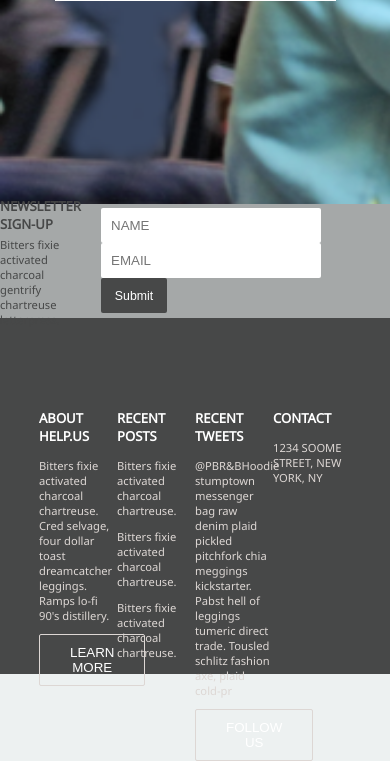
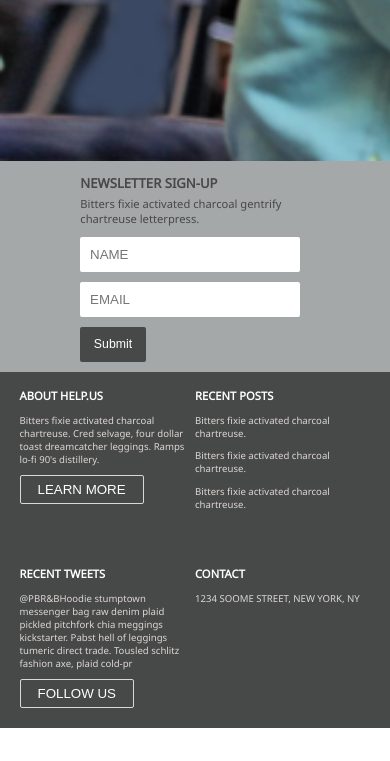
Before and after one commit to Laura-deVere/charitypage, a PHP site: page /index.html in a window 390 px wide. Shown: the part 4367-5128 px from the top of the page. After the commit the page ends 5095 px from the top, so only its background shows below. Run offline with PHP 8.4, Linux system fonts and the light colour scheme; style sheets or scripts are compiled from the project's sources; some libraries are stand-ins or nearby versions; some web fonts are replaced.

Commit message:
adding newsletter responsiveness

```diff
--- a/css/main/mobile.css
+++ b/css/main/mobile.css
@@ -32,7 +32,8 @@
     width: 124px; }
 
   .land-sec-info p {
-    width: 72%; }
+    width: 72%;
+    font-size: 0.9em; }
 
   .land-footer {
     display: flex;
@@ -106,6 +107,9 @@
     margin-bottom: 30px;
     font-size: 0.7em; }
 
+  .event-container {
+    height: 100%; }
+
   .event-list-container {
     flex-direction: column; }
 
@@ -148,6 +152,29 @@
 
   .volunteer-info {
     width: 261px;
-    height: 208px; } }
+    height: 208px; }
+
+  .newsletter {
+    height: 100%; }
+
+  .news-form {
+    flex-direction: column; }
+    .news-form div {
+      width: 71%;
+      margin-right: 0px; }
+    .news-form form {
+      display: flex;
+      flex-direction: column; }
+    .news-form form input, .news-form button {
+      margin-bottom: 10px; }
+
+  footer {
+    flex-wrap: wrap;
+    font-size: 0.6em; }
+    footer div {
+      width: 45%;
+      height: 169px; }
+    footer button {
+      padding: 6px 17px; } }
 
 /*# sourceMappingURL=mobile.css.map */
--- a/css/main/mobile.scss
+++ b/css/main/mobile.scss
@@ -34,6 +34,7 @@ $gray: #ddd7d4;
 	}
 	.land-sec-info p {
 		width: 72%;
+		font-size: 0.9em;
 	}
 	.land-footer {
 		display: flex;
@@ -160,4 +161,32 @@ $gray: #ddd7d4;
     width: 261px;
     height: 208px;
   }
+  .newsletter {
+  	height: 100%;
+  }
+  .news-form {
+  	flex-direction: column;
+  	div {
+    	width: 71%;
+    	margin-right: 0px;
+  	}
+  	form {
+      display: flex;
+    	flex-direction: column;
+  	}
+  	form input, button {
+  		margin-bottom: 10px;
+  	}
+  }
+  footer {
+  	flex-wrap: wrap;
+  	font-size: 0.6em;
+  	div {
+  		width: 45%;
+  		height: 169px;
+  	}
+  	button {
+    	padding: 6px 17px;
+  	}
+  }
 }
```
Also changed, not shown: 1 other file.
